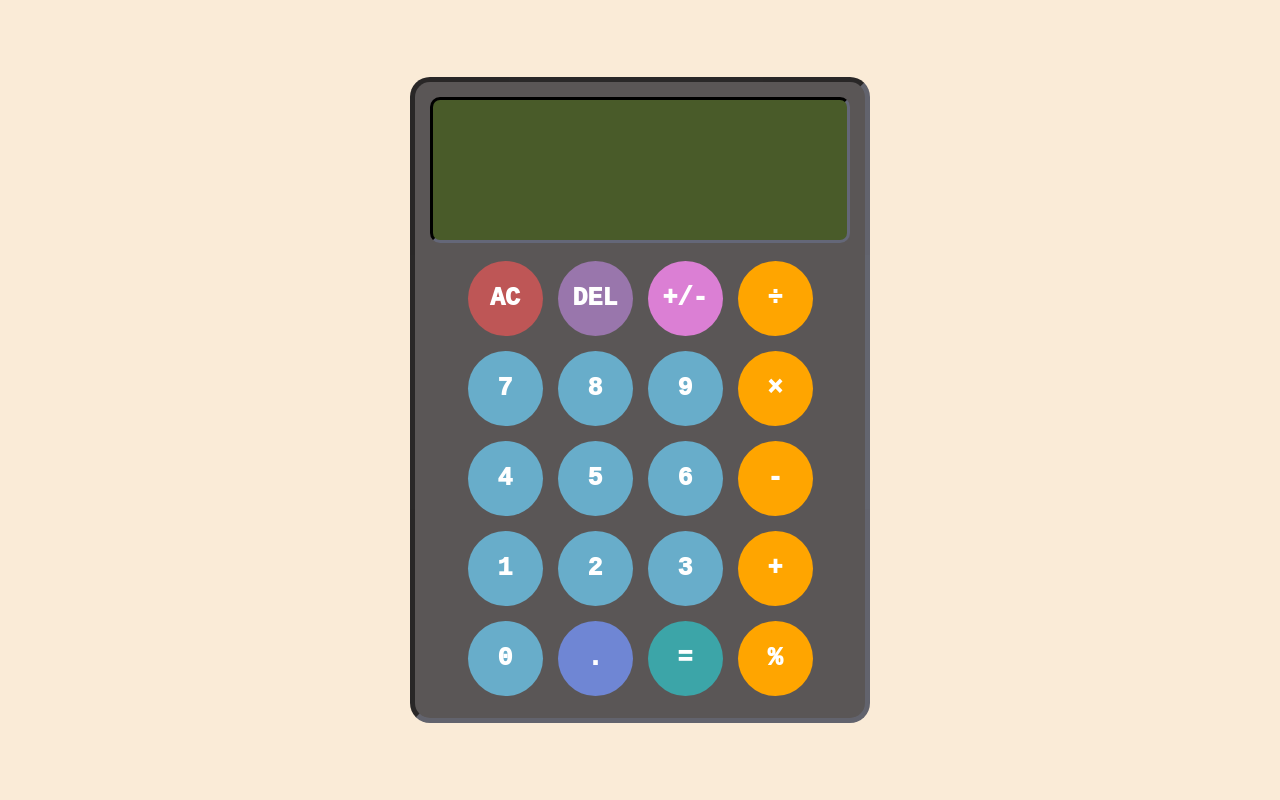
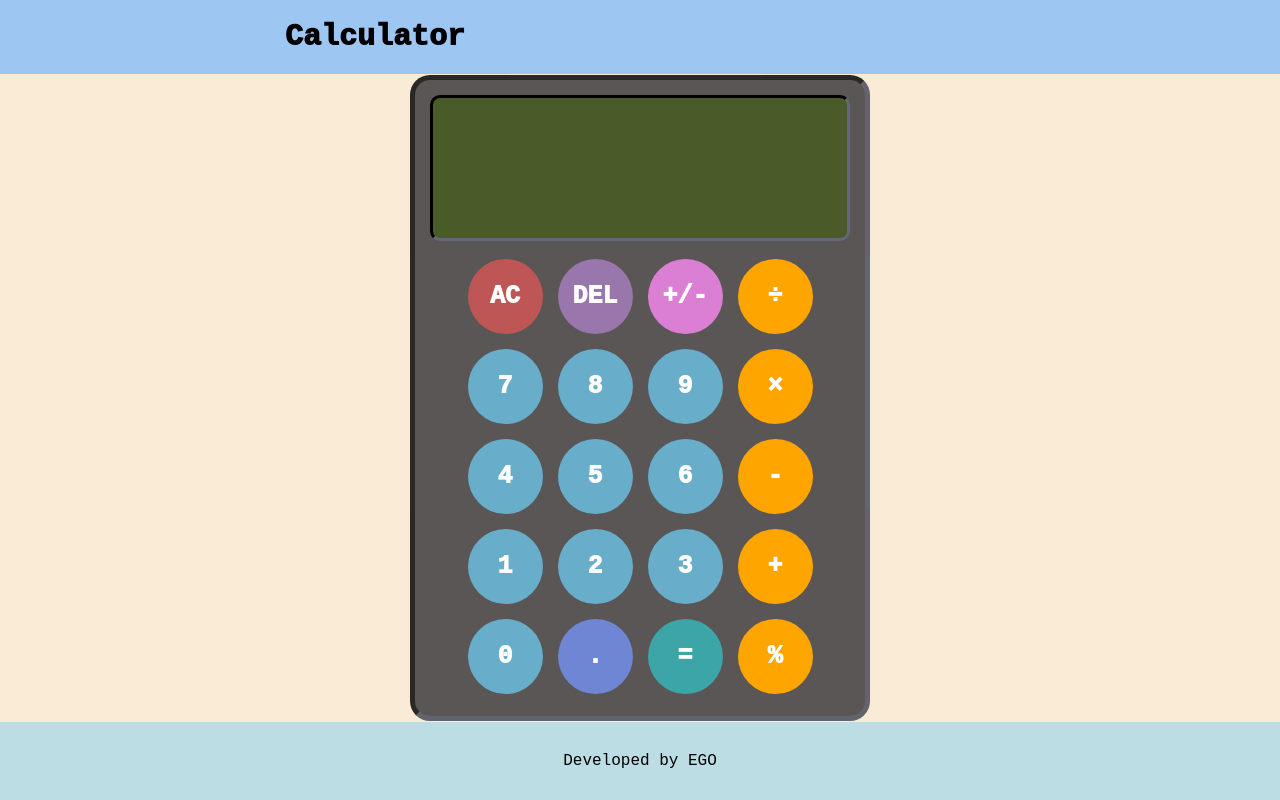
Before and after one commit to Anton-Ngan/calculator, a plain HTML site: page index.html in a window 1280 px wide. Drawn offline with Linux system fonts and the light colour scheme.

Commit message:
Add favicon to the webpage

```diff
--- a/index.html
+++ b/index.html
@@ -5,10 +5,16 @@
     <meta name="viewport" content="width=device-width, initial-scale=1.0">
     <script src="./script.js" defer></script>
     <link href="./styles.css" rel="stylesheet">
+    <link rel="icon" href="./img/calculator.svg">
     <title>Calculator</title>
 </head>
 <body>
     <div class="container">
+        <div class="header">
+            <div class="title">Calculator</div>
+            <div></div>
+        </div>
+
         <div class="calculator">
             <div class="display">
                 <div class="accumulation"></div>
@@ -48,6 +54,10 @@
 
             </div>
         </div>
+
+        <div class="footer">
+            <div><a class="footer-text" href="https://github.com/Anton-Ngan" target="_blank" rel="noopener noreferrer">Developed by EGO</a></div>
+        </div>
     </div>
 </body>
 </html>
--- a/styles.css
+++ b/styles.css
@@ -9,18 +9,40 @@ html, body {
     background-color: antiquewhite;
 }
 
-button {
-    padding: 15px;
-    font-size: large;
-    user-select: none;
+a {
+    text-decoration: none;
+    color: black;
+}
+
+a:hover{
+    color: white;
 }
 
 .container {
+    height: 100%;
     width: 100%;
-    height: 100%;
     display: flex;
-    justify-content: center;
+    flex-direction: column;
+    justify-content: space-between;
+}
+
+.header {
+    background-color: #9EC6F3;
+    padding: 20px;
+    font-family: 'Courier New', Courier, monospace;
+    display: flex;
+    justify-content: space-around;
     align-items: center;
+    font-size: 30px;
+    font-weight: 1000;
+}
+
+.footer {
+    background-color: #BDDDE4;
+    padding: 30px;
+    font-family: 'Courier New', Courier, monospace;
+    text-align: center;
+    font-weight: 500;
 }
 
 .calculator {
@@ -32,6 +54,7 @@ button {
     justify-content: center;
     border-radius: 20px;
     border: 5px inset #27293088;
+    align-self: center;
 }
 
 .display {
@@ -75,6 +98,8 @@ button {
 }
 
 button {
+    padding: 15px;
+    user-select: none;
     transition: 0.4s;
     border: 0;
 }
```
Also changed, not shown: img/calculator.svg (added).
